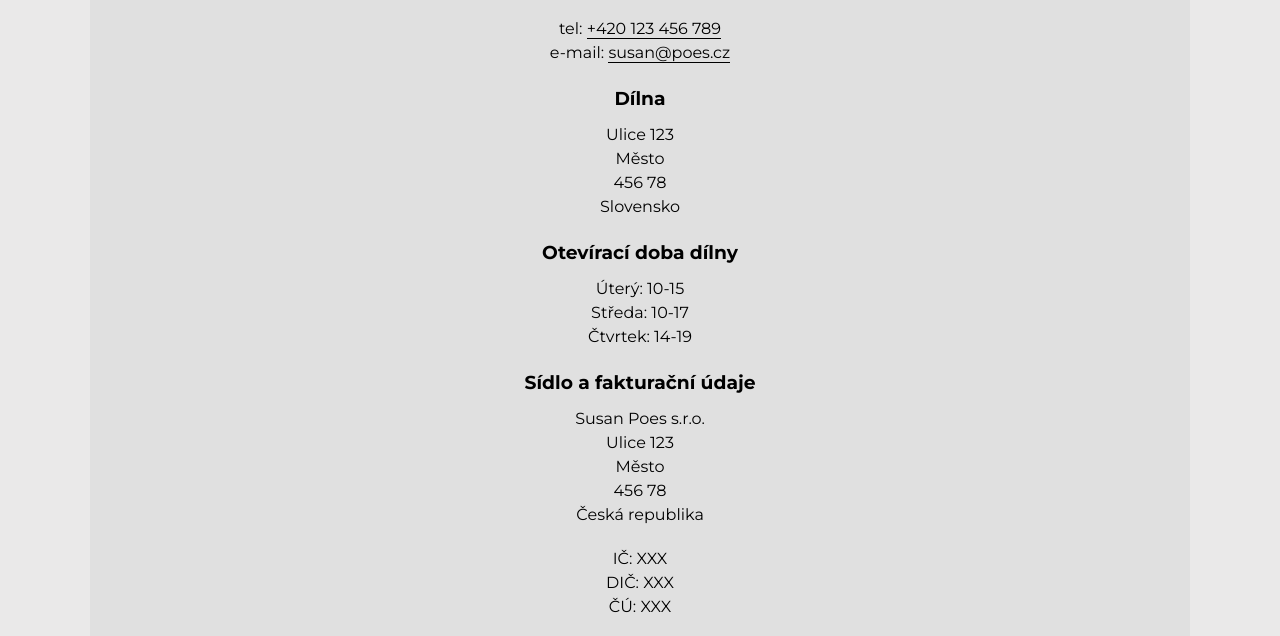
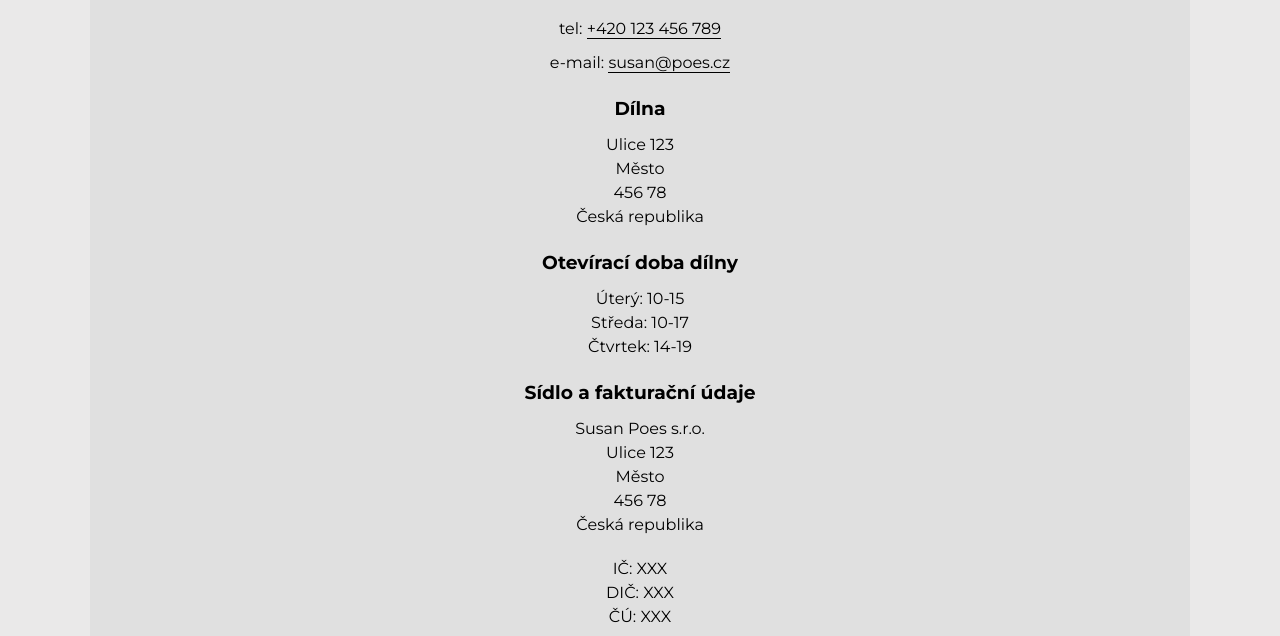
Before and after one commit to zdenislava/susanpoes, an Eleventy site: page kontakt.html in a window 1280 px wide. Shown: the part 155-791 px from the top of the page. Built offline with nearby package versions, Linux system fonts and the light colour scheme; Eleventy itself is replaced by a stand-in of ours; files that its build step writes are made by us from their sources.

Commit message:
contact padding

```diff
--- a/_includes/partials/page-bottom.njk
+++ b/_includes/partials/page-bottom.njk
@@ -5,7 +5,7 @@
     <div class="footer__items-wrapper">
       <div class="footer__item">
         <h3 class="footer__title">Kontakt:</h3>
-        <p>tel: <a class="product__table" href="tel:+420-123-456-789">+420 123 456 789</a></p>
+        <p class="contact-padding">tel: <a class="product__table" href="tel:+420-123-456-789">+420 123 456 789</a></p>
         <p>e-mail: <a href="mailto: susan@poes.cz" class="product__table">susan@poes.cz</a></p>
       </div>
 
--- a/kontakt.html
+++ b/kontakt.html
@@ -7,7 +7,7 @@ menu: kontakt
     <h2>Susan Poes</h2>
 
     <div class="contact__part">
-      <p>tel: <a class="product__table" href="tel:+420-123-456-789">+420 123 456 789</a></p>
+      <p class="contact-padding">tel: <a class="product__table" href="tel:+420-123-456-789">+420 123 456 789</a></p>
       <p>e-mail: <a href="mailto: susan@poes.cz" class="product__table">susan@poes.cz</a></p>
     </div>
 
@@ -17,7 +17,7 @@ menu: kontakt
       <p>Ulice 123</p>
       <p>Město</p>
       <p>456 78</p>
-      <p>Slovensko</p>
+      <p>Česká republika</p>
     </div>
 
     <div class="contact__part">
--- a/scss/_base.scss
+++ b/scss/_base.scss
@@ -36,7 +36,7 @@ a {
 
 .u-content-color {
     background-color:rgb(224, 224, 224);
-    /* padding: 20px 30px; */
+
 }
 
 .u-margin-auto {
@@ -68,3 +68,7 @@ a {
 .required {
     color:rgb(219, 36, 36);
 }
+
+.contact-padding {
+    padding-bottom: 10px;
+}
```
Also changed, not shown: css/style.css, 1 other file.
